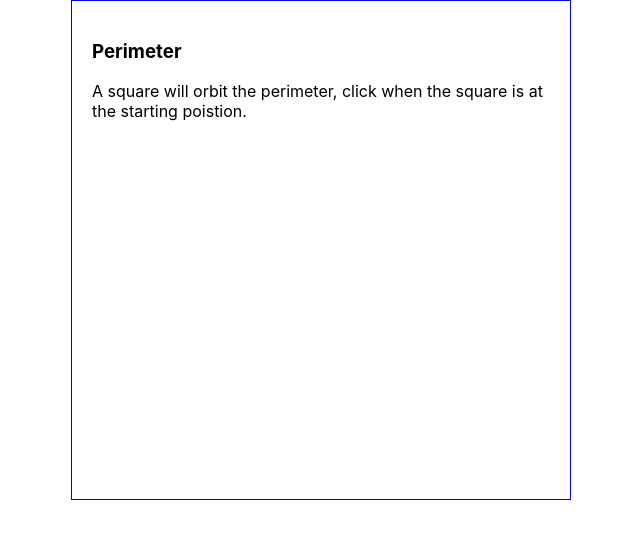
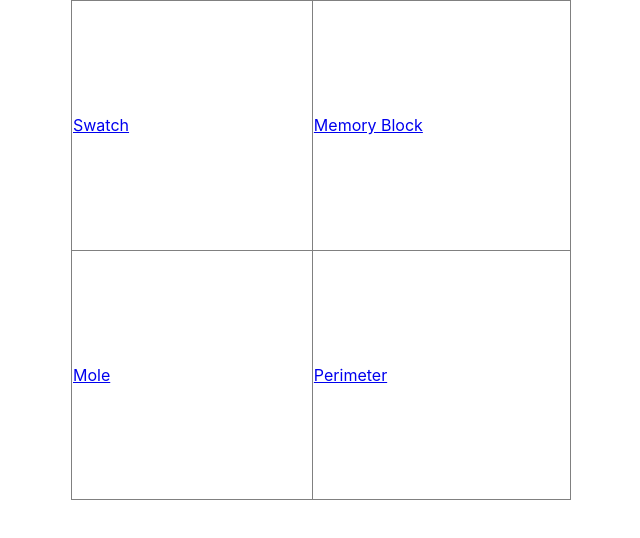
Before and after one commit to Quozzo/the-square, a React (Create React App) app: page / in a window 1280 px wide. Shown: the top 538 px of the page, without its empty margins (319-959 px from the left). Built offline with nearby package versions, Linux system fonts and the light colour scheme.

Commit message:
Built the basic menu to select a game using Router

```diff
--- a/src/App.js
+++ b/src/App.js
@@ -1,9 +1,6 @@
 import React, { Component } from 'react'
 import './square.css'
-import Swatch from './modes/Swatch'
-import MemoryBlock from './modes/MemoryBlock'
-import Mole from './modes/Mole'
-import Perimeter from './modes/Perimeter'
+import Manager from './Manager'
 
 class App extends Component {
 	render() {
@@ -11,7 +8,7 @@ class App extends Component {
 			<div className='App'>
 				<header className='App-header'>
 					<div id="thesquare">
-						<Perimeter />
+						<Manager />
 					</div>
 				</header>
 			</div>
--- a/src/Manager.js
+++ b/src/Manager.js
@@ -1,11 +1,37 @@
 import React, { Component } from 'react'
-import {BrowserRouter as Router, Link} from 'react-router-dom'
+import {BrowserRouter as Router, Route, Link} from 'react-router-dom'
+import Swatch from './modes/Swatch'
+import MemoryBlock from './modes/MemoryBlock'
+import Mole from './modes/Mole'
+import Perimeter from './modes/Perimeter'
+
 
 export default class Manager extends Component {
     render() {
         return (
-            <div>
+            <Router>
+                <>
+                    <Route exact path="/" component={Menu} />
+                    <Route path="/swatch" component={Swatch} />
+                    <Route path="/MemoryBlock" component={MemoryBlock} />
+                    <Route path="/Mole" component={Mole} />
+                    <Route path="/Perimeter" component={Perimeter} />
+                </>
+            </Router>
+        )
+    }
+}
 
+class Menu extends Component {
+    render() {
+        return (
+            <div className="square">
+                <table>
+                    <tbody>
+                        <tr><td><Link to="/swatch">Swatch</Link></td><td><Link to="/MemoryBlock">Memory Block</Link></td></tr>
+                        <tr><td><Link to="/Mole">Mole</Link></td><td><Link to="/Perimeter">Perimeter</Link></td></tr>
+                    </tbody>
+                </table>
             </div>
         )
     }
```
